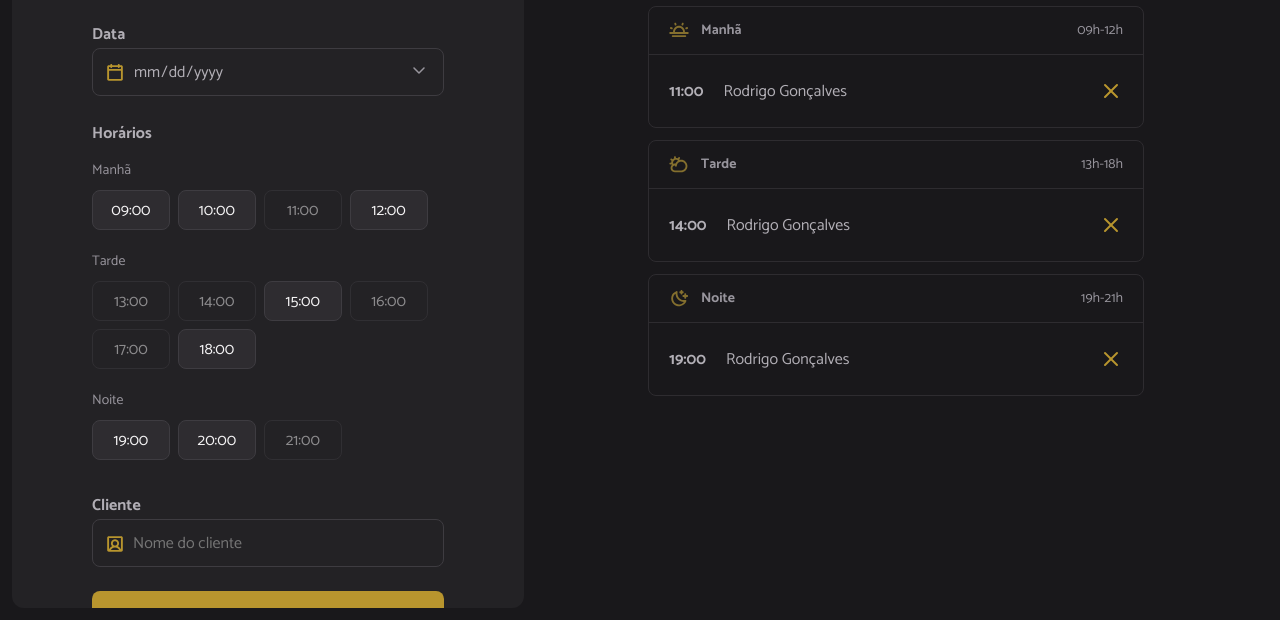
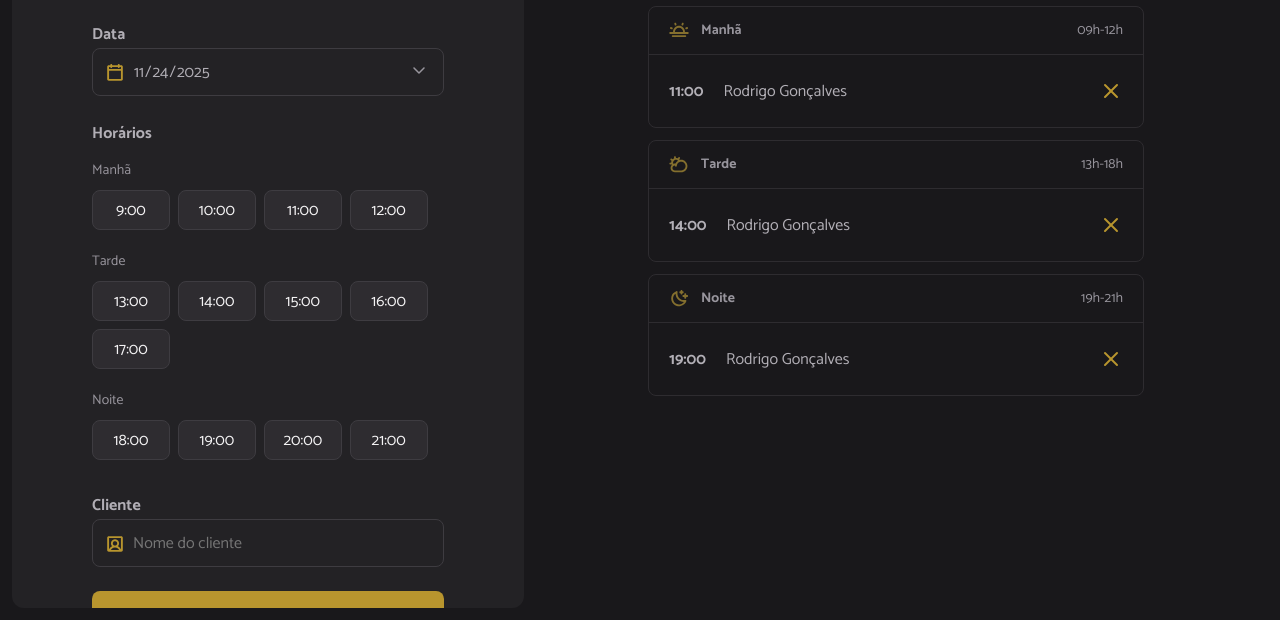
Before and after one commit to rosendo2015/hairday-template, a website built with webpack: page index.html in a window 1280 px wide. Shown: the part 180-800 px from the top of the page. Built offline with nearby package versions, Linux system fonts and the light colour scheme.

Commit message:
horarios estão dinamicos

```diff
--- a/index.html
+++ b/index.html
@@ -35,54 +35,27 @@
 
       <span class="label">Horários</span>
       <ul id="hours" class="hours" aria-label="Horários disponíveis de manhã">
-        <!-- Exemplo: Manhã -->
+        <!-- Exemplo: Manhã
         <li data-period="morning" class="hour-period">Manhã</li>
         <li data-period="morning" value="09:00" class="hour hour-available">
           09:00
         </li>
-        <li data-period="morning" value="10:00" class="hour hour-available">
-          10:00
-        </li>
-        <li data-period="morning" value="11:00" class="hour hour-unavailable">
-          11:00
-        </li>
-        <li data-period="morning" value="12:00" class="hour hour-available">
-          12:00
-        </li>
-        <!-- Exemplo: Tarde  -->
-        <li data-period="morning" class="hour-period">Tarde</li>
+        -->
+        <!-- Exemplo: Tarde
+        <li data-period="afternoon" class="hour-period">Tarde</li>
         <li data-period="afternoon" value="13:00" class="hour hour-unavailable">
           13:00
         </li>
-        <li data-period="afternoon" value="14:00" class="hour hour-unavailable">
-          14:00
-        </li>
-        <li data-period="afternoon" value="15:00" class="hour hour-available">
-          15:00
-        </li>
-        <li data-period="afternoon" value="16:00" class="hour hour-unavailable">
-          16:00
-        </li>
-        <li data-period="afternoon" value="17:00" class="hour hour-unavailable">
-          17:00
-        </li>
-        <li data-period="afternoon" value="18:00" class="hour hour-available">
-          18:00
-        </li>
-        <!-- Exemplo: Noite -->
-        <li data-period="morning" class="hour-period">Noite</li>
+        -->
+        <!-- Exemplo: Noite
+        <li data-period="night" class="hour-period">Noite</li>
 
         <li data-period="night" value="19:00" class="hour hour-available">
           19:00
         </li>
-        <li data-period="night" value="20:00" class="hour hour-available">
-          20:00
-        </li>
-        <li data-period="night" value="21:00" class="hour hour-unavailable">
-          21:00
-        </li>
+        -->
+
       </ul>
-
       <label for="client" class="label">Cliente</label>
       <div class="input">
         <i><img src="./src/assets/person.svg" alt="Calendário" /></i>
--- a/src/main.js
+++ b/src/main.js
@@ -5,3 +5,6 @@
 import './styles/global.css';
 import './styles/form.css';
 import './styles/schedule.css';
+
+import "./modules/form/submit.js";
+import "./modules/page-load.js";
--- /dev/null
+++ b/src/modules/form/hours-load.js
@@ -0,0 +1,42 @@
+import dayjs from 'dayjs';
+
+import {openingHours} from '../../utils/opening-hours.js';
+
+const hours = document.querySelector('.hours');
+
+export function hoursLoad({date}) {
+const opening = openingHours.map((hour)=>{
+    const [scheduleHour] = hour.split(':');
+
+    const isHourPast = dayjs(date).add(scheduleHour, 'hour').isAfter(dayjs());
+
+    return {
+        hour,
+        available: isHourPast,
+    }
+})
+//rendereizar os horarios
+opening.forEach(({hour, available})=>{
+    const li = document.createElement('li');
+    li.classList.add('hour');
+    li.classList.add(available ? 'hour-available' : 'hour-unavailable');
+    li.textContent = hour;
+    if(hour === "9:00"){
+        hourHeaderAdd('Manhã');
+    }else if(hour === "13:00"){
+        hourHeaderAdd('Tarde');
+    }else if(hour === "18:00"){
+        hourHeaderAdd('Noite');
+    }
+    hours.append(li);
+})
+
+hoursClick()
+}
+
+function hourHeaderAdd(title){
+    const header = document.createElement('li');
+    header.classList.add('hour-period');
+    header.textContent = title;
+    hours.append(header);
+}
--- /dev/null
+++ b/src/modules/form/submit.js
@@ -0,0 +1,17 @@
+import dayjs from "dayjs";
+
+const form = document.querySelector('form');
+const selectedDate = document.getElementById('date');
+const inputToday = dayjs(new Date()).format('YYYY-MM-DD')
+
+//carregando data atual como valor padrão
+selectedDate.value = inputToday;
+
+//bloqueando data anterior à data atual
+selectedDate.min = inputToday;
+
+
+//lidando com o envio do formulário
+form.addEventListener('submit', function(event) {
+    event.preventDefault();
+});
--- /dev/null
+++ b/src/modules/page-load.js
@@ -0,0 +1,5 @@
+import { schedulesDay } from './schedules/load.js';
+document.addEventListener('DOMContentLoaded', function() {
+    schedulesDay();
+
+});
--- /dev/null
+++ b/src/modules/schedules/load.js
@@ -0,0 +1,7 @@
+import {hoursLoad} from '../form/hours-load.js';
+const selectedDate =document.getElementById('date');
+export function schedulesDay() {
+    const date = selectedDate.value;
+    // Lógica para carregar os horários disponíveis
+    hoursLoad({date})
+}
--- /dev/null
+++ b/src/utils/opening-hours.js
@@ -0,0 +1,15 @@
+export const openingHours = [
+    "9:00",
+    "10:00",
+    "11:00",
+    "12:00",
+    "13:00",
+    "14:00",
+    "15:00",
+    "16:00",
+    "17:00",
+    "18:00",
+    "19:00",
+    "20:00",
+    "21:00",
+]
```
Also changed, not shown: src/modules/form/hours-click.js (added, +12 -0 lines).
